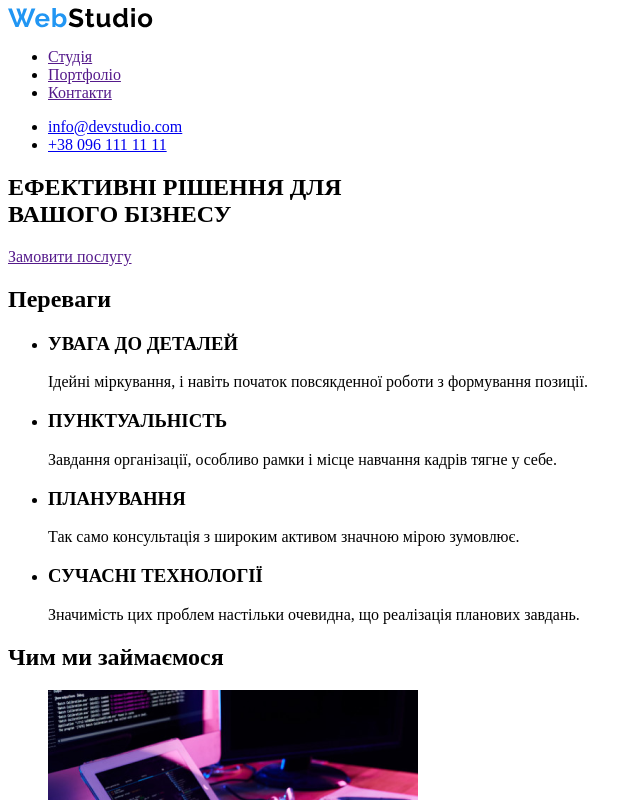
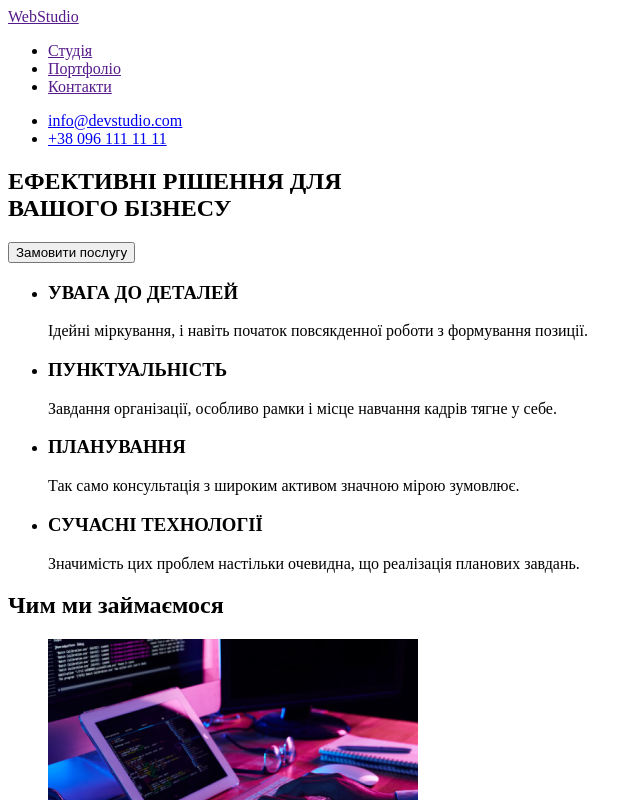
Before and after one commit to ShcherbakovIurii/goit-markup-hw-01, a plain HTML site: page index.html in a window 1280 px wide. Shown: the top 800 px of the page, without its empty margins (0-640 px from the left). Drawn offline with Linux system fonts and the light colour scheme.

Commit message:
Исправил согласно ТЗ

```diff
--- a/index.html
+++ b/index.html
@@ -10,30 +10,28 @@
     <!-- Шапка сайту -->
     <header>
         <nav>
-            <a href="/">
-                <img src="./img/WebStudio.svg" alt="Logo company">
-            </a>
+            <a href="">WebStudio</a>
             <ul>
                 <li><a href="">Студія</a></li>
                 <li><a href="">Портфоліо</a></li>
                 <li><a href="">Контакти</a></li>
             </ul>
+        </nav>
             <ul>
                 <li><a href="mailto:info@devstudio.com">info@devstudio.com</a></li>
                 <li><a href="tel:+380961111111">+38 096 111 11 11</a></li>
             </ul>
-        </nav>
+
     </header>
     <!-- Контент -->
 <main>
     <!-- Герой -->
     <section>
         <h1>ЕФЕКТИВНІ РІШЕННЯ ДЛЯ <br> ВАШОГО БІЗНЕСУ</h1>
-        <a href="">Замовити послугу</a>
+        <button name="button">Замовити послугу</button>
     </section>
     <!-- Переваги  <h2 hidden> особливості </h2>, а <h3>увага до діталей </h3>-->
     <section>
-        <h2>Переваги</h2>
         <ul>
             <li>
                 <h3>УВАГА ДО ДЕТАЛЕЙ</h3>
@@ -105,9 +103,7 @@
 </main>
 <!-- Футер -->
 <footer>
-    <a href="/">
-        <img src="./img/WebStudio.svg" alt="Logo company">
-    </a>
+    <a href="">WebStudio</a>
     <address>
         м. Київ, пр-т Лесі Українки, 26
         <a href="mailto:info@devstudio.com">info@devstudio.com</a>
```
